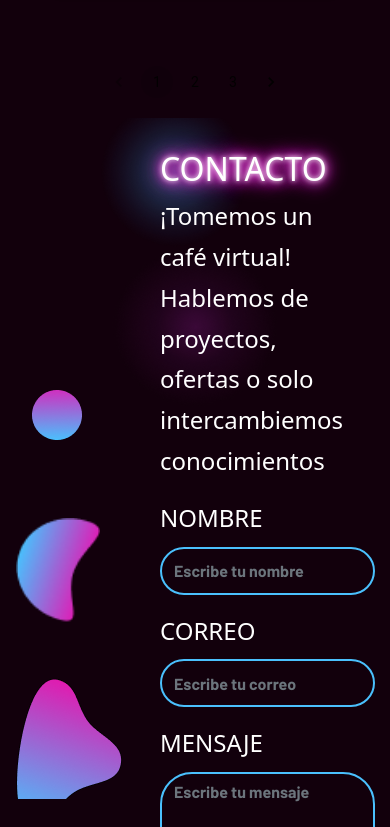
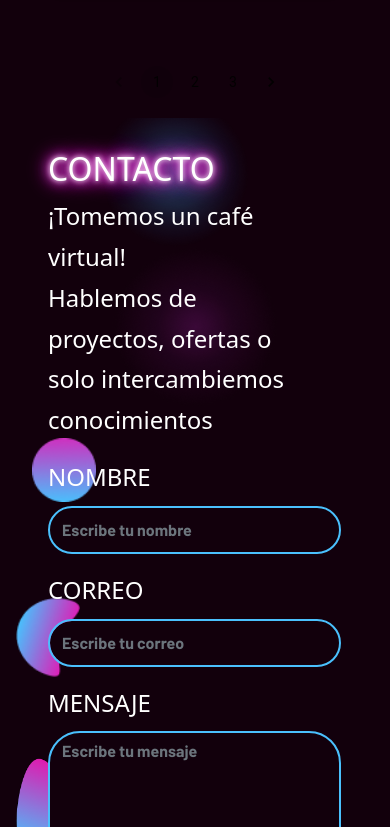
Before and after one commit to valentinapuentesgarzon/Persona_Portfolio, a React (Vite) app: page / in a window 390 px wide. Shown: the part 2597-3424 px from the top of the page. Built offline with nearby package versions, Linux system fonts and the light colour scheme.

Commit message:
Add responsive of contact section

```diff
--- a/src/Components/contact/contact.css
+++ b/src/Components/contact/contact.css
@@ -81,28 +81,238 @@
 
 @media (min-width: 2560px) {
 
+    .container_c1 {
+        width: 60%;
+        margin-left: 10rem;
+    }
+
+
+    .container_c2 {
+        width: 40%;
+    }
+
+    #Avatar_2{
+        width: 70%;
+    }
+
+
+    #input {
+        height: 4rem;
+    }
+
+
+    .BTN_c {
+        display: flex;
+        justify-content: flex-end;
+        margin-top: 2rem;
+    }
+
+    .figure_20{
+        top: 40rem;
+        left: 1rem;
+    }
+
+
+    .figure_21{
+        top: 60rem;
+        left: 1rem;
+    }
+
+    .figure_22{
+        top: 24rem;
+        left: 2rem;
+    }
+
+    #message {
+        font-size: 3rem !important;
+    }
+
 }
 
 @media (max-width: 1440px) {
 
+    .container_c1 {
+        width: 60%;
+        margin-left: 10rem;
+    }
+
+
+    .container_c2 {
+        width: 40%;
+    }
+
+    #Avatar_2{
+        width: 100%;
+    }
+
+
+    #input {
+        height: 4rem;
+    }
+
+
+    .BTN_c {
+        display: flex;
+        justify-content: flex-end;
+        margin-top: 2rem;
+    }
+
+    .figure_20{
+        top: 30rem;
+        left: 1rem;
+    }
+
+
+    .figure_21{
+        top: 50rem;
+        left: 1rem;
+    }
+
+    .figure_22{
+        top: 20rem;
+        left: 2rem;
+    }
+
+    #message {
+        font-size: 2rem !important;
+    }
+
 }
 
+
 @media (max-width: 1024px) {
+
+    .container_c1 {
+        width: 75%;
+        margin-left: 10rem;
+    }
+
+
+    .container_c2 {
+        display: none;
+    }
+
+
+    #input {
+        height: 4rem;
+    }
+
+
+    .figure_20{
+        top: 30rem;
+        left: 1rem;
+    }
+
+
+    .figure_21{
+        top: 50rem;
+        left: 1rem;
+    }
+
+    .figure_22{
+        top: 20rem;
+        left: 2rem;
+    }
+
+    #message {
+        font-size: 2rem !important;
+    }
 
 }
 
 @media (max-width: 768px) {
 
+    .container_c1 {
+        width: 75%;
+        margin-left: 5rem;
+    }
+
+
+    .container_c2 {
+        display: none;
+    }
+
+
+    #input {
+        height: 3rem;
+    }
+
+    #curve_1, #curve_2, #circle-c {
+        width: 4rem;
+    }
+
+
+    .figure_20{
+
+        top: 30rem;
+        left: 1rem;
+    }
+
+
+    .figure_21{
+        top: 40rem;
+        left: 1rem;
+    }
+
+    .figure_22{
+        top: 20rem;
+        left: 2rem;
+    }
+
+    #message {
+        font-size: 1.5rem !important;
+    }
+
 }
 
-@media (max-width: 425px) {
+@media (max-width: 426px) {
+    .container_c1 {
+        width: 75%;
+        margin-left: 3rem;
+    }
+
+
+    .container_c2 {
+        display: none;
+    }
+
+
+    #input {
+        height: 3rem;
+    }
+
+    #curve_1, #curve_2, #circle-c {
+        width: 4rem;
+    }
+
+
+    .figure_20{
+
+        top: 30rem;
+        left: 1rem;
+    }
+
+
+    .figure_21{
+        top: 40rem;
+        left: 1rem;
+    }
+
+    .figure_22{
+        top: 20rem;
+        left: 2rem;
+    }
+
+    #message {
+        font-size: 1.5rem !important;
+    }
 
 }
 
 @media (max-width: 375px) {
 
-}
-
-@media (max-width: 320px) {
+    #message {
+        font-size: 1rem !important;
+    }
 
 }
--- a/src/Components/projects/projects.css
+++ b/src/Components/projects/projects.css
@@ -162,6 +162,12 @@
   }
 }
 
+@media (max-width: 439px) {
+  .cardBox{
+    border: none;
+  }
+}
+
 @media (max-width: 375px) {
   .cardBox{
     padding: 0rem 0rem;
```
